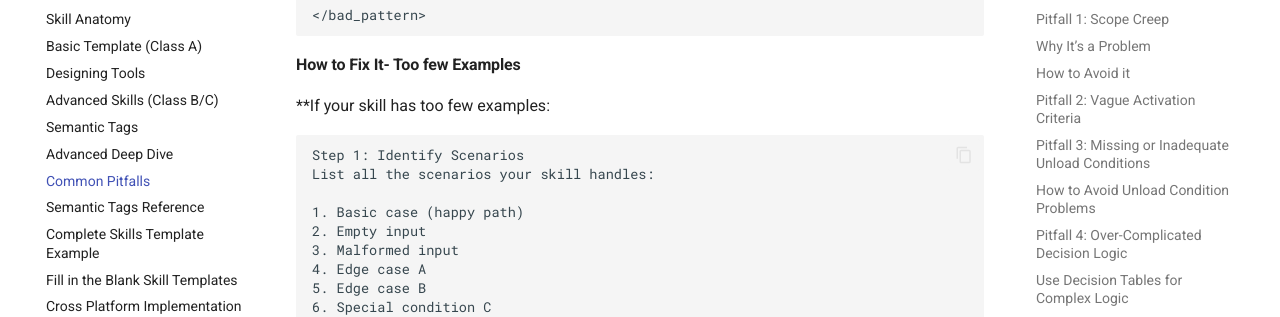
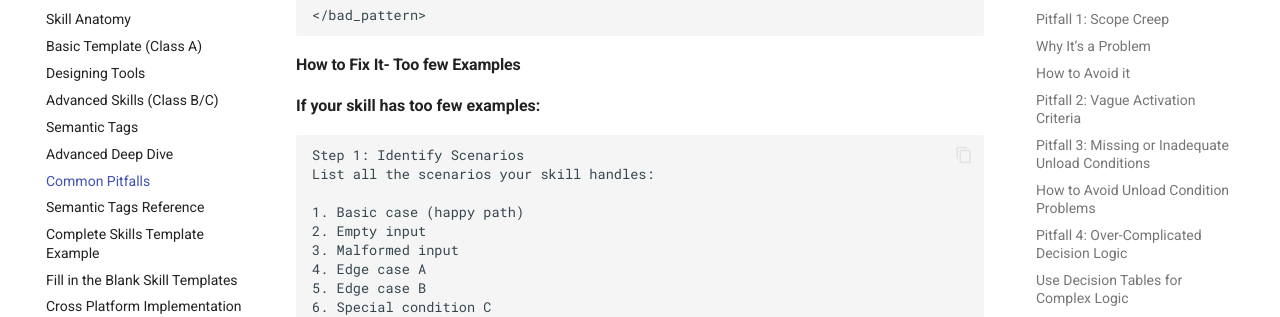
Before and after one commit to ArchieCur/ai-system-design, an MkDocs documentation site: the page built from docs/skills/Skills_1.6_Common_Pitfalls.md, in a window 1280 px wide and 900 px high, scrolled down 14856 px. Shown: the part 164-481 px from the top of the window. Built offline with MkDocs 1.6.1 and Material for MkDocs 9.7.7, drawn with Linux system fonts in a browser that asks for light colours; comment, search, counter and statistics services are not loaded.

````diff
--- a/docs/skills/Skills_1.6_Common_Pitfalls.md
+++ b/docs/skills/Skills_1.6_Common_Pitfalls.md
@@ -808,7 +808,7 @@ Two-item lists with Oxford comma look awkward and violate standard grammar.
 
 #### How to Fix It- Too few Examples
 
-**If your skill has too few examples:
+**If your skill has too few examples:**
 
 ```text
 
````
